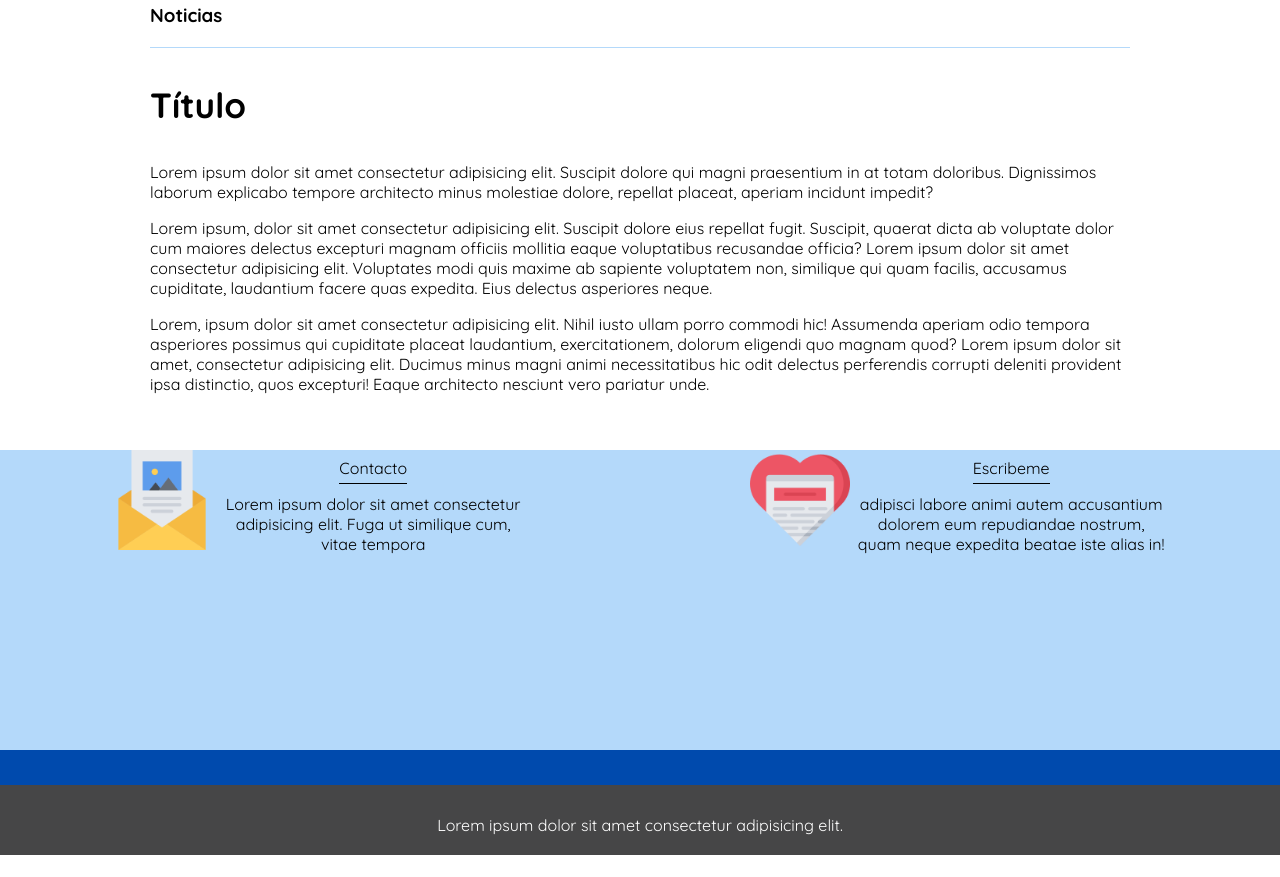
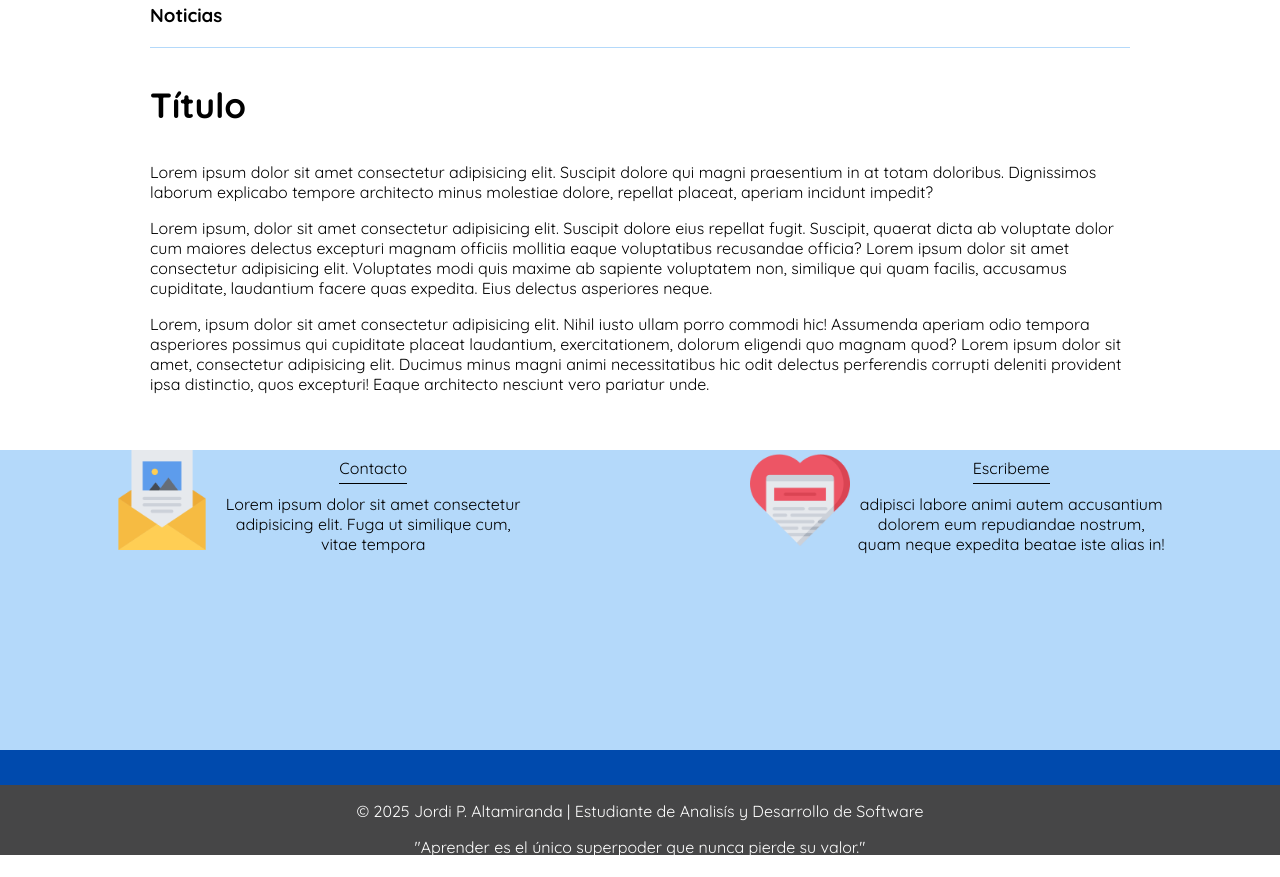
Before and after one commit to jordiP28/Blog, a plain HTML site: page blog.html in a window 1280 px wide. Shown: the part 854-1731 px from the top of the page. Before the commit the page ends 1709 px from the top, so only its background shows below. Drawn offline with Linux system fonts and the light colour scheme; a web font is replaced by a local one.

Commit message:
footer terminado

```diff
--- a/blog.html
+++ b/blog.html
@@ -61,7 +61,9 @@
         </section>
     </main>
     <footer>
-        <p> Lorem ipsum dolor sit amet consectetur adipisicing elit.</p>
+      <p>© 2025 Jordi P. Altamiranda | Estudiante de Analisís y Desarrollo de Software</p>
+      <p>"Aprender es el único superpoder que nunca pierde su valor."
+        <br>— Anónimo</p>
     </footer>
 </body>
 </html>
--- a/css/main.css
+++ b/css/main.css
@@ -180,7 +180,8 @@ footer {
 }
 footer p {
     color: white;
-    margin-top: 30px;
+    margin-top: 30 30 0px;
+
 }
 .blogpost-img-container {
     padding: 0 50px 40px;
```
Also changed, not shown: blogs.html (+4 -2 lines).
